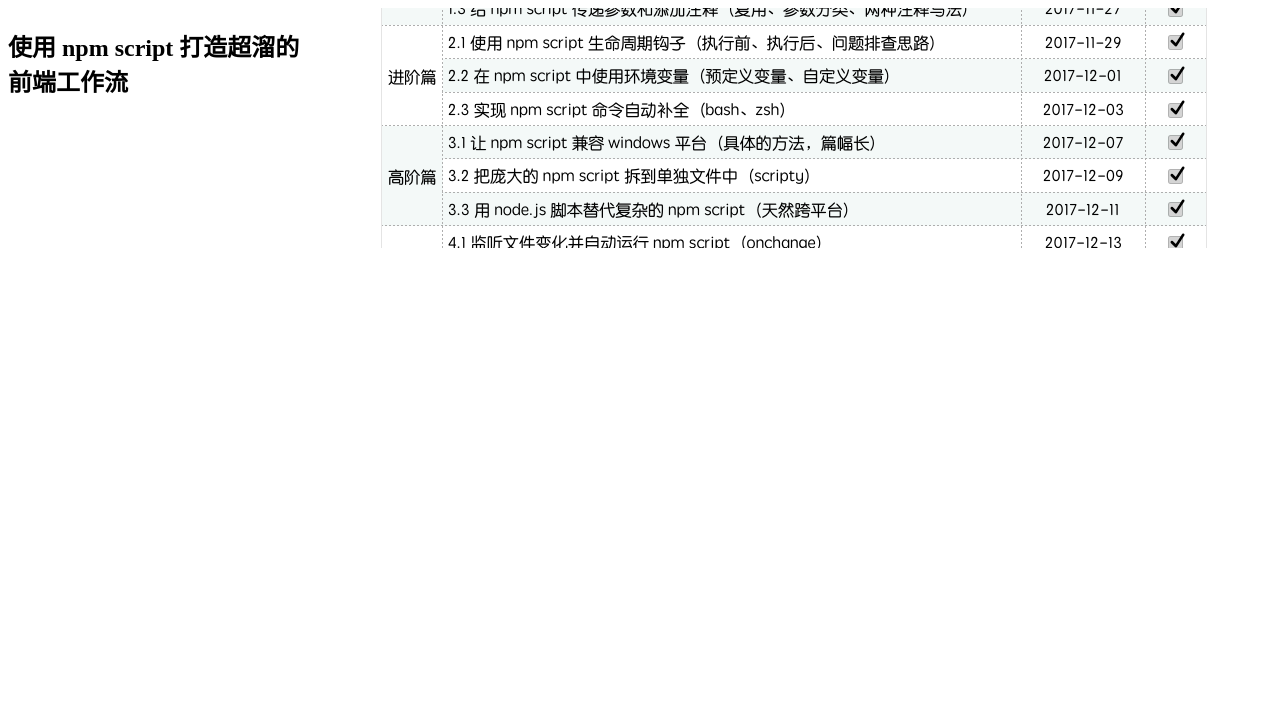
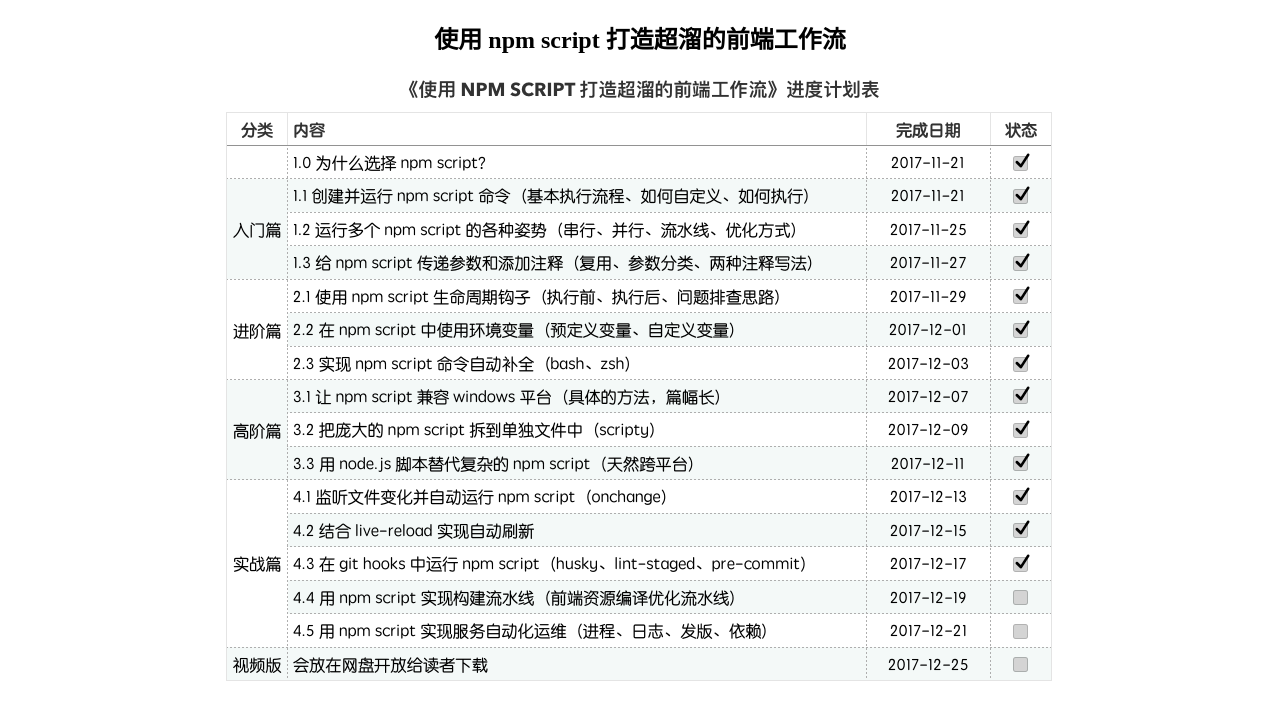
Before and after one commit to wangshijun/automated-workflow-with-npm-script, a website: page client/index.html in a window 1280 px wide. Drawn offline with Linux system fonts and the light colour scheme.

Commit message:
prepare new src files

```diff
--- a/client/index.html
+++ b/client/index.html
@@ -6,8 +6,8 @@
   <meta name="viewport" content="width=device-width, initial-scale=1.0">
   <meta http-equiv="X-UA-Compatible" content="ie=edge">
   <title>use npm script as pipeline</title>
-  <link rel="stylesheet" href="main.css" />
-  <script src="main.js"></script>
+  <link rel="stylesheet" href="styles/main.css" />
+  <script src="scripts/main.js"></script>
 </head>
 
 <body>
--- a/client/main.css
+++ b/client/styles/main.css
@@ -4,6 +4,10 @@
 body {
   background: @background;
   display: flex;
+  flex-direction: column;
+  width: 854px;
+  margin: 0 auto;
+  align-items: center;
 }
 
 h2 {
@@ -12,7 +16,7 @@
 }
 
 .schedule {
-  background: url('./assets/images/schedule.png') center center no-repeat;
+  background: url('../images/schedule.png') center center no-repeat;
   width: 100%;
-  height: 240px;
+  height: 614px;
 }
```
Also changed, not shown: client/images/schedule.png (renamed from client/assets/images/schedule.png), client/scripts/main.js (renamed from client/main.js).
